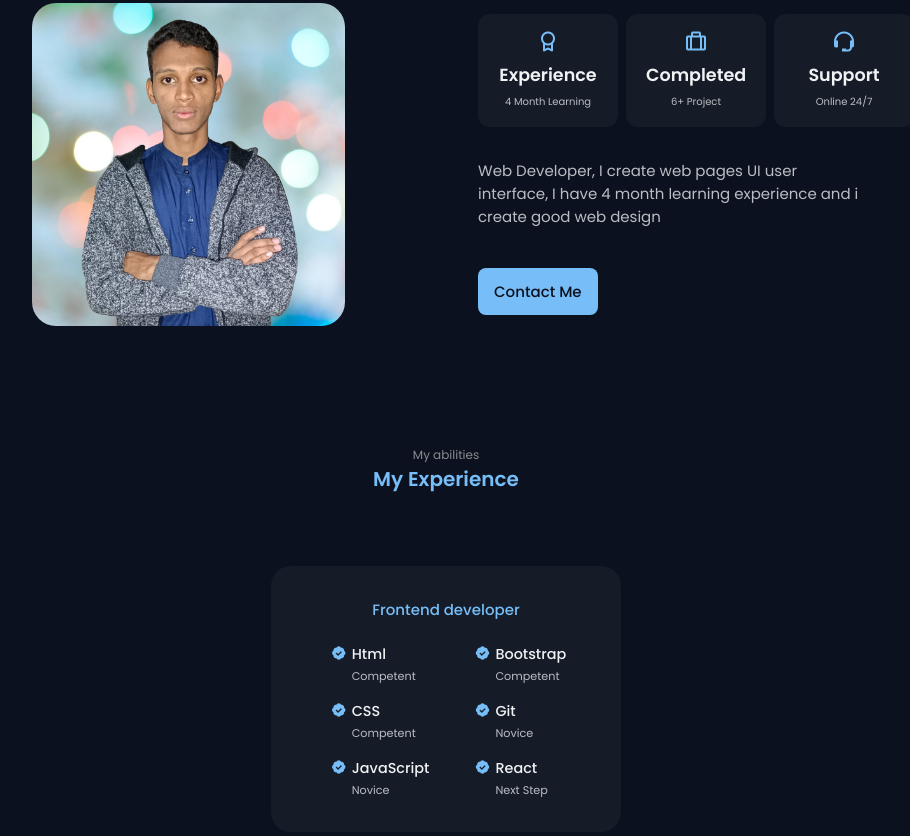
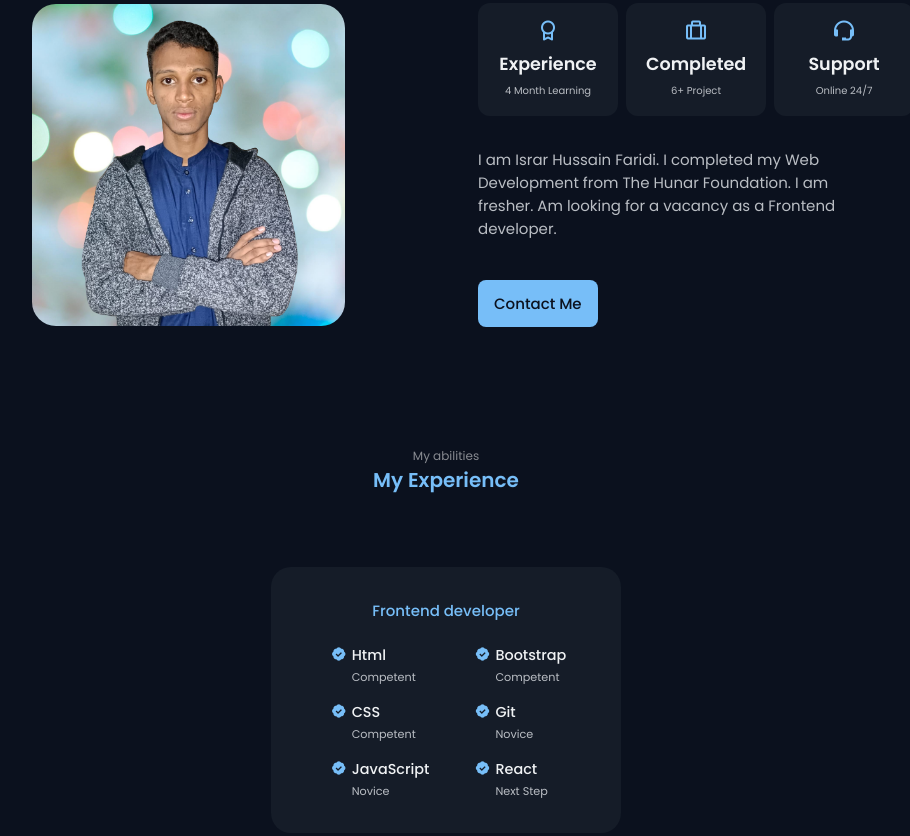
Before and after one commit to israr-faridi/Portfolio, a plain HTML site: page index.html in a window 1280 px wide. Shown: the part 1006-1842 px from the top of the page, without its empty margins (194-1104 px from the left). Drawn offline with nearby package versions, Linux system fonts and the light colour scheme.

Commit message:
Update index.html

```diff
--- a/index.html
+++ b/index.html
@@ -72,7 +72,7 @@
                     <h3 class="home__education">Frontend Developer</h3>
 
                     <div class="home__buttons">
-                         <a download="" href="./assets/Israr_Hussain Faridi_Resume_18-12-2022-23-48-41.pdf" class="button button--ghost">
+                         <a download="" href="./assets/Israr Hussain Faridi CV (1).pdf" class="button button--ghost">
                             Download CV</a>
                         <a href="#about" class="button">About me</a>
                     </div>
@@ -129,8 +129,7 @@
                         </div>
                     </div>
                     <p class="about__description">
-                        Web Developer, I create web pages UI user interface, I have 4 month learning experience and i
-                        create good web design
+                        I am Israr Hussain Faridi. I completed my Web Development from The Hunar Foundation. I am fresher. Am looking for a vacancy as a Frontend developer.
                     </p>
                     <a href="#contact" class="button">Contact Me</a>
                 </div>
```
